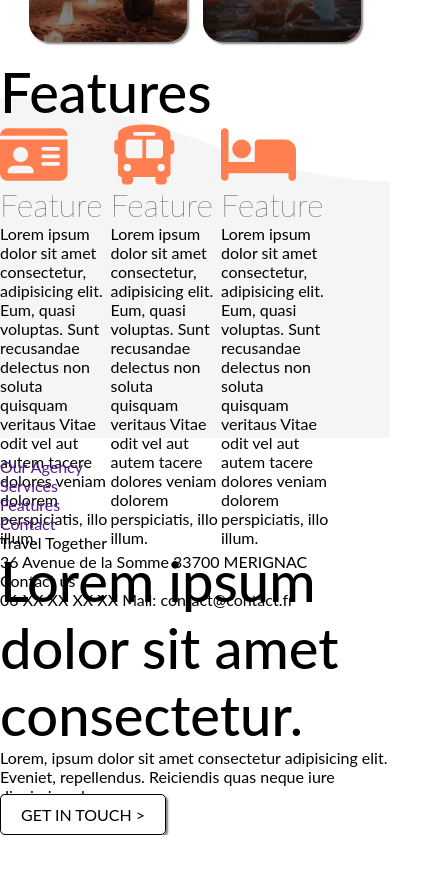
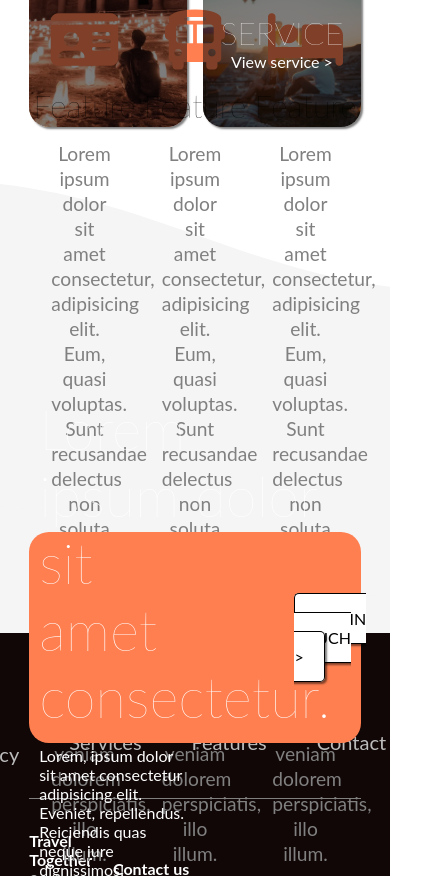
Before and after one commit to k-cpa/SCSS-exo-travel, a plain HTML site: page index.html in a window 390 px wide. Shown: the part 812-1688 px from the top of the page, 436 px wide, since content can reach past the window. Before the commit the page ends 1647 px from the top, so only its background shows below. Drawn offline with Linux system fonts and the light colour scheme.

Commit message:
desktop page ok - not responsive

```diff
--- a/assets/scss/abstract/variable.scss
+++ b/assets/scss/abstract/variable.scss
@@ -1,3 +1,5 @@
 $primaryColor : coral;
 $shadowDefault: 2px 2px 2px rgba(0, 0, 0, 0.5);
 $radiusDefault: 20px;
+$colorTextInside: white;
+$colorTextOutside: black;
--- a/assets/scss/base/main.scss
+++ b/assets/scss/base/main.scss
@@ -30,25 +30,28 @@ body {
     }
 
     span {
-        display: inline-block;
+        display: block;
     }
 
     .btn {
         background-color: white;
         color: black;
-        padding: 10px 20px;
+        padding: 15px 20px;
         border-radius: 5px;
         border: 1px solid black;
         box-shadow: var.$shadowDefault;
+        transition: .3s ease;
+
+        &:hover {
+            transform: scale(1.1);
+        }
     }
 
-    i {
-        color: var.$primaryColor;
-        font-size: 60px;
-    }
+
+
 }
 
 section {
     width: 100%;
-    height: 45vh;
+    height: 50vh;
 }
--- a/assets/scss/layout/footer.scss
+++ b/assets/scss/layout/footer.scss
@@ -0,0 +1,88 @@
+@use "../abstract/variable.scss" as var;
+@use "../abstract/mixin.scss";
+
+footer {
+    @include mixin.flex;
+    height: 40vh;
+    background-color: rgb(18, 7, 7);
+    color: var.$colorTextInside;
+
+    // taille de l'image
+    img {
+        width: 30%;
+        transition: .3s ease;
+
+        &:hover {
+            opacity: .5;
+        }
+    }
+
+    // taille et couleurs des favicons
+    i {
+        color: var.$colorTextInside;
+        font-size: 30px;
+        padding-right: 15px;
+
+        &:hover {
+            color: coral;
+            transform: scale(1.2);
+        }
+    }
+
+
+    .elements_wrapper {
+        width: 85%;
+        height: 100%;
+        @include mixin.flex (column);
+
+        ul {
+            @include mixin.flex($justify: flex-end);
+        }
+
+        // GESTION PREMIER LIGNE FOOTER
+        #top_footer {
+            @include mixin.flex($justify:space-between);
+            margin-top: 5em;
+            margin-bottom: 2em;
+
+            .img-wrapper {
+                width: 10%;
+            }
+
+            nav {
+                width: 90%;
+
+                a {
+                    display: inline-block;
+                    color: rgb(188, 188, 188);
+                    font-size: 20px;
+                    margin-right: 50px;
+                    cursor: pointer;
+                    transition: .3s ease;
+
+                    &:hover {
+                        color: coral;
+                        transform: scale(1.1);
+                    }
+                }
+            }
+        }
+
+        // GESTION DEUXIEME LIGNE FOOTER
+        #bottom_footer {
+            @include mixin.flex ($justify: space-between);
+            border-top: 1px solid grey;
+            padding-top: 2em;
+            width: 100%;
+            line-height: 1.2em;
+
+            p {
+                color: rgb(188, 188, 188);
+                padding-top: 1%;
+            }
+        }
+
+    }
+
+
+}
--- a/assets/scss/layout/header.scss
+++ b/assets/scss/layout/header.scss
@@ -7,7 +7,6 @@ header {
     padding-right: 5%;
     height: 8vh;
     margin-bottom: 3%;
-
 
     img {
         width: 20%;
@@ -22,7 +21,6 @@ header {
         @include mixin.flex ($justify: flex-end);
         width: 100%;
         height: 50%;
-
 
         ul {
             @include mixin.flex ;
--- a/assets/scss/sections/features.scss
+++ b/assets/scss/sections/features.scss
@@ -2,13 +2,77 @@
 @use "../abstract/mixin.scss";
 
 #features {
-    margin-top: 4%;
+    width: 100%;
+    height: 60vh;
+    // margin-top: 4%;
+    padding-bottom: 4%;
     background-image: url(../img/wave.svg);
     @include mixin.bg-image;
+    background-repeat: no-repeat;
+    @include mixin.flex (column);
+    position: relative;
+
+    .features_title {
+        align-self: flex-end;
+        padding-right: 7.5%;
+        margin-bottom: 4em;
+    }
+
+    i {
+        color: var.$primaryColor;
+        font-size: 60px;
+    }
 
     .features_container {
         width: 85%;
-        @include mixin.flex ($justify: space-around);
+        @include mixin.flex($justify:space-around);
+        // padding-top: 3%;
+
+        .features_cards {
+            @include mixin.flex (column);
+            width: 25%;
+            height: 50%;
+            gap: 1em;
+
+            p {
+                @include mixin.p(grey, center);
+                width: 80%;
+            }
+        }
     }
 
+    .touch {
+        position: absolute;
+        top: 80%;
+        width: 85%;
+        height: 25vh;
+        background-color: var.$primaryColor;
+        border-radius: var.$radiusDefault;
+        color: var.$colorTextInside;
+        @include mixin.flex($justify: space-around);
+
+        .touch_elements {
+            width: 80%;
+            padding-left: 3%;
+            gap: 1em;
+            @include mixin.flex (column, space-between, flex-start);
+
+            h2 {
+                @include mixin.h2 (white, 100);
+            }
+
+            p {
+                width: 60%;
+            }
+        }
+
+        .btn_wrapper {
+            width: 25%;
+        }
+
+    }
+
+
+
+
 }
--- a/index.html
+++ b/index.html
@@ -29,7 +29,7 @@
                     <h2>Lorem ipsum dolor sit amet, <span>consectetur adipisicing elit</span></h2>
                     <p>Lorem ipsum dolor, sit amet consectetur adipisicing elit. Modi presentium minima quae impedit exercitationem vel possimus veniam totam iste alias explicabo libero ullam, dignissimos, dicta
                         dolorem voluptatem labore consectetur rem ?</p>
-                    <a class="btn" href="">LEARN MORE></a>
+                    <a class="btn" href="">LEARN MORE  ></a>
                 </div>
                 <div class="img_wrapper">
                     <img src="assets/img/mockup-travel-iphone.png" alt="Image d'un smartphone">
@@ -61,7 +61,9 @@
         <!-------------- PARTIE FEATURES  -------------->
         <!-- BG-IMAGE WAVE A METTRE SUR TOUTE LA SECTION -->
         <section id="features">
+            <div class="features_title">
                 <h2>Features</h2>
+            </div>
             <article class="features_container">
                 <div class="features_cards profil_card">
                     <div class="fav_wrapper">
@@ -93,17 +95,20 @@
             </article>
             <article class="touch">
                 <div class="touch_elements">
-                    <h2>Lorem ipsum dolor sit amet consectetur.</h2>
+                    <h2>Lorem ipsum dolor sit <span>amet consectetur.</span></h2>
                     <p>Lorem, ipsum dolor sit amet consectetur adipisicing elit. Eveniet, repellendus. Reiciendis quas neque iure dignissimos!</p>
                 </div>
+                <div class="btn_wrapper">
                     <a class="btn" href="">GET IN TOUCH ></a>
+                </div>
             </article>
         </section>
     </main>
     <footer>
+        <div class="elements_wrapper">
             <article id="top_footer">
                 <div class="img_wrapper">
-                <a href=""><img src="" alt=""></a>
+                    <a href=""><img src="assets/img/Logo-white.png" alt="Logo de l'entreprise Travel Together"></a>
                 </div>
                 <nav>
                     <ul>
@@ -115,25 +120,24 @@
                 </nav>
             </article>
             <article id="bottom_footer">
-            <div class="bottom_footer_elements">
                 <div class="first_element">
-                    <p>Travel Together</p>
+                    <h4>Travel Together</h4>
                     <p>36 Avenue de la Somme <span>33700 MERIGNAC</span></p>
                 </div>
                 <div class="scnd_element">
-                    <p>Contact us</p>
+                    <h4>Contact us</h4>
                     <p>06 XX XX XX XX <span>Mail: contact@contact.fr</span></p>
-                </div>
                 </div>
                 <div class="socials_container">
                     <ul>
-                    <li></li>
-                    <li></li>
-                    <li></li>
-                    <li></li>
+                        <a href=""><li><i class="fa-brands fa-facebook"></i></li></a>
+                        <a href=""><li><i class="fa-brands fa-youtube"></i></li></a>
+                        <a href=""><li><i class="fa-brands fa-twitter"></i></li></a>
+                        <a href=""><li><i class="fa-brands fa-linkedin"></i></li></a>
                     </ul>
                 </div>
             </article>
+        </div>
     </footer>
 </body>
 </html>
```
Also changed, not shown: assets/css/style.css, 1 other file. Lines whose indentation alone changed are shown as unchanged.
